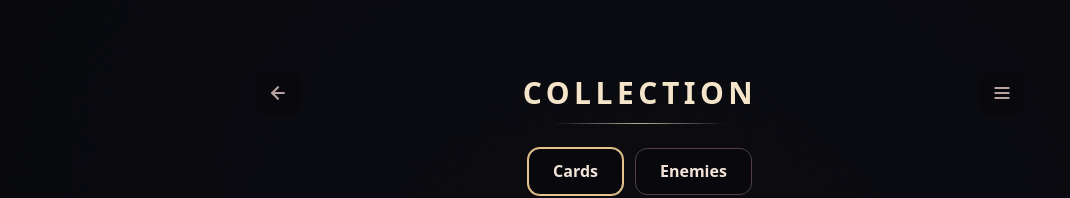
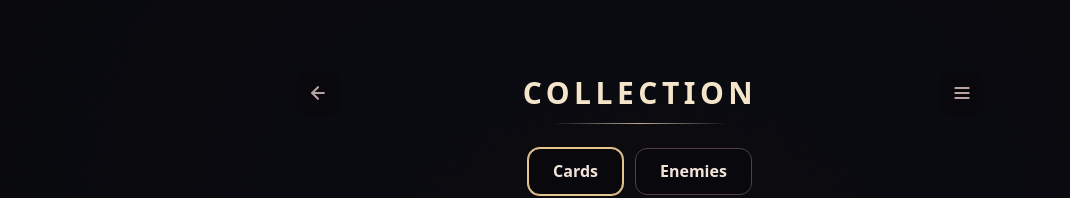
Before and after one commit to Talyen/dusk-and-dawn, a React (Vite) app: page / in a window 1280 px wide. Both pictures are taken after a click on the button "Collection". Shown: the top 198 px of the page, without its empty margins (0-1070 px from the left). Built offline with nearby package versions, Linux system fonts and the light colour scheme.

Commit message:
Align collection toolbar with card grid

```diff
--- a/src/App.tsx
+++ b/src/App.tsx
@@ -169,9 +169,12 @@ export function App() {
           </div>
         </section>
       ) : screen === "cards" ? (
-        <section className="cards-screen" aria-labelledby="cards-title">
-          {header}
+        <section
+          className={`cards-screen${collectionView.kind === "enemies" ? " cards-screen--enemy" : ""}`}
+          aria-labelledby="cards-title"
+        >
           <CardBrowser
+            header={header}
             catalog={sampleCatalog}
             discoveredIds={sampleDiscoveredIds}
             view={collectionView}
--- a/src/components/browsing/card-browser.tsx
+++ b/src/components/browsing/card-browser.tsx
@@ -1,4 +1,4 @@
-import { useLayoutEffect, useRef, useState, type Dispatch, type SetStateAction } from "react";
+import { useLayoutEffect, useRef, useState, type Dispatch, type ReactNode, type SetStateAction } from "react";
 import { useTranslation } from "react-i18next";
 import { Card } from "../cards/card";
 import { Icon } from "../navigation/icons";
@@ -18,12 +18,14 @@ export const initialCollectionView: CollectionViewState = {
 };
 
 export function CardBrowser({
+  header,
   discoveredIds,
   catalog,
   view,
   setView,
   onInspectChange,
 }: {
+  header?: ReactNode;
   discoveredIds: ReadonlySet<string>;
   catalog: readonly CollectionEntry[];
   view: CollectionViewState;
@@ -127,6 +129,16 @@ export function CardBrowser({
 
   return (
     <>
+      {header && (
+        <div
+          className="collection-header"
+          style={{
+            width: `min(100%, calc(${columns} * var(--collection-card-width) + ${columns - 1} * var(--ui-unit)))`,
+          }}
+        >
+          {header}
+        </div>
+      )}
       <TabBar
         label={t("cardTypes")}
         tabs={[
--- a/src/style.css
+++ b/src/style.css
@@ -300,20 +300,24 @@ input:focus-visible,
 }
 
 .cards-screen {
+  /* Reserve space for the header, tabs, row gap and pagination before sizing two rows. */
+  --collection-card-width: min(calc(10 * var(--ui-unit)), calc((100vh - 17 * var(--ui-unit)) * 3 / 8));
   position: relative;
   width: min(100% - calc(3 * var(--ui-unit)), calc(48 * var(--ui-unit)));
   padding: calc(1 * var(--ui-unit)) 0;
   text-align: center;
 }
+.cards-screen--enemy {
+  --collection-card-width: min(calc(13.5 * var(--ui-unit)), calc((100vh - 17 * var(--ui-unit)) * 2 / 3));
+}
+.collection-header {
+  display: flow-root;
+  margin: 0 auto;
+}
 .card-grid-shell {
-  /* Reserve space for the header, tabs, row gap and pagination before sizing two rows. */
-  --collection-card-width: min(calc(10 * var(--ui-unit)), calc((100vh - 17 * var(--ui-unit)) * 3 / 8));
   position: relative;
   width: 100%;
   margin: calc(1.5 * var(--ui-unit)) auto 0;
-}
-.card-grid-shell--enemy {
-  --collection-card-width: min(calc(13.5 * var(--ui-unit)), calc((100vh - 17 * var(--ui-unit)) * 2 / 3));
 }
 .card-grid-measure {
   position: absolute;
```
Also changed, not shown: 1 other file (tests, documents, lock files or other folders).
